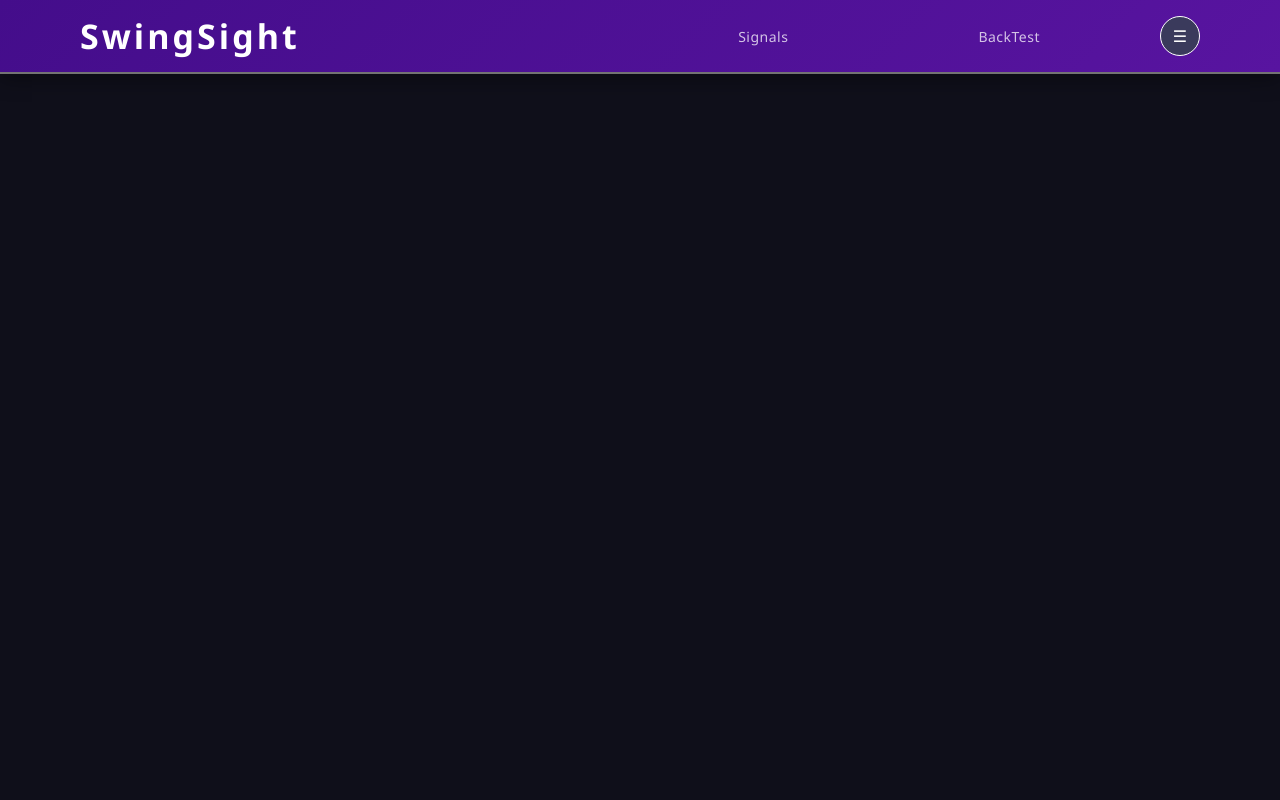
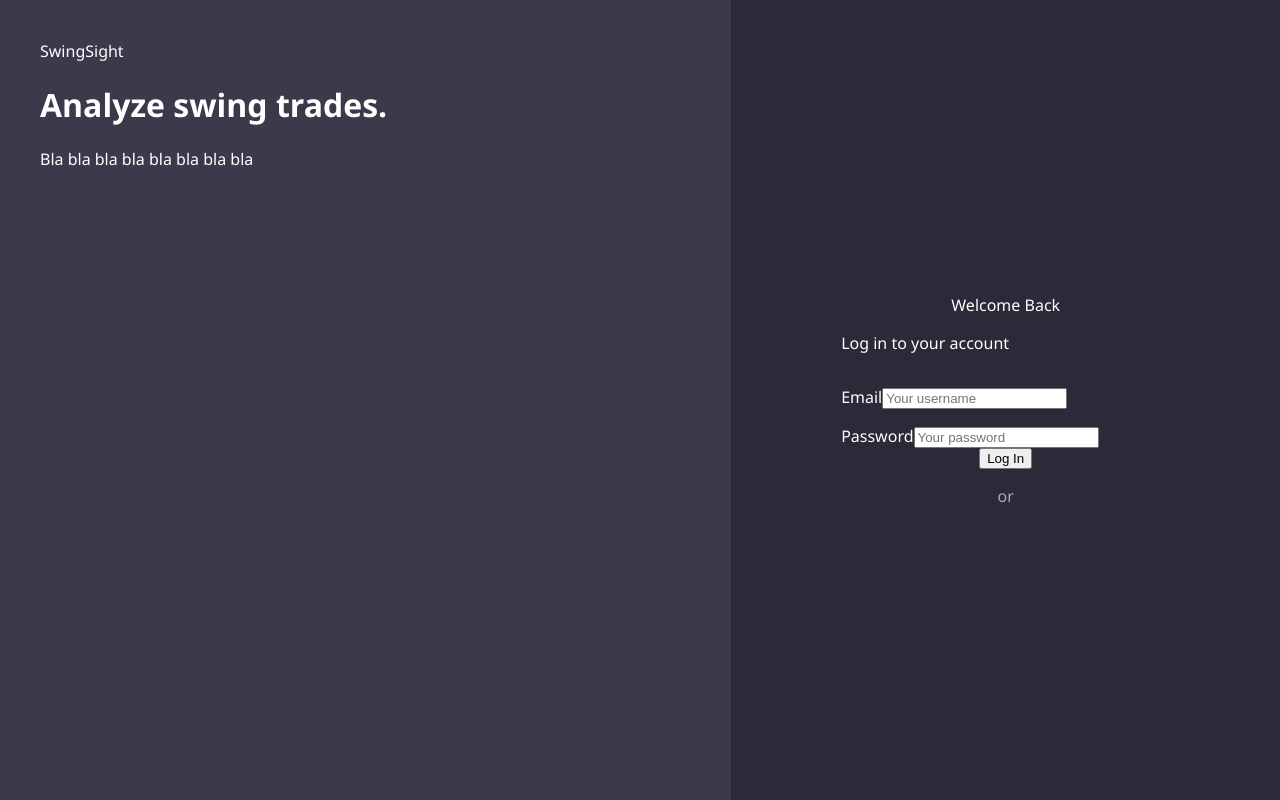
Before and after one commit to Atsano10/SwingSight, a React app in the folder frontend/: page / in a window 1280 px wide. Built offline with nearby package versions, Linux system fonts and the light colour scheme; the HTML template or start-up script is replaced by a standard one.

Commit message:
setup for login styles and inclusion

```diff
--- a/frontend/src/app.jsx
+++ b/frontend/src/app.jsx
@@ -1,37 +1,48 @@
 import { useState } from 'react'
-import {BrowserRouter, Routes, Route, NavLink} from 'react-router-dom'
+import { BrowserRouter, Routes, Route, NavLink, Outlet } from 'react-router-dom'
 import BackTesting from './pages/backTesting.jsx'
 import LiveAnalysis from './pages/liveAnalysis.jsx'
 import Settings from './pages/settings.jsx'
+import LogIn from './pages/login.jsx'
 
-export default function App(){
+function AppLayout() {
     const [isOpen, setIsOpen] = useState(false)
-    return(
-        <BrowserRouter>
+    return (
+        <>
             <header className='navbar'>
-                <h1 className = 'title'>SwingSight</h1>
-                <nav className = 'navButtons'>
-                    <NavLink className = 'link' to="/signals">Signals</NavLink>
-                    <NavLink className = 'link' to = "/backtesting">BackTest</NavLink>
-                    <button className = 'navOptions' onClick={() => setIsOpen(!isOpen)}>&#9776;</button>
+                <h1 className='title'>SwingSight</h1>
+                <nav className='navButtons'>
+                    <NavLink className='link' to="/signals">Signals</NavLink>
+                    <NavLink className='link' to="/backtesting">BackTest</NavLink>
+                    <button className='navOptions' onClick={() => setIsOpen(!isOpen)}>&#9776;</button>
                 </nav>
             </header>
             <div className={`sidePanel ${isOpen ? 'open' : ''}`}>
-                <div className = "sideTop">
-                    <div className = 'sideTitle'>SwingSight</div>
-                    <button className = 'sideClose' onClick = {() => setIsOpen(false)} >X</button>
+                <div className="sideTop">
+                    <div className='sideTitle'>SwingSight</div>
+                    <button className='sideClose' onClick={() => setIsOpen(false)}>X</button>
                 </div>
-                <NavLink className = 'sideLink' to="/signals" onClick = {() => setIsOpen(false)}>Signals</NavLink>
-                <NavLink className = 'sideLink' to = "/backtesting" onClick = {() => setIsOpen(false)}>BackTest</NavLink>
-                <NavLink className = 'sideLink' to = "/settings" onClick = {() => setIsOpen(false)}>Settings</NavLink>
-                <button className = 'logOut'>Log Out</button>
+                <NavLink className='sideLink' to="/signals" onClick={() => setIsOpen(false)}>Signals</NavLink>
+                <NavLink className='sideLink' to="/backtesting" onClick={() => setIsOpen(false)}>BackTest</NavLink>
+                <NavLink className='sideLink' to="/settings" onClick={() => setIsOpen(false)}>Settings</NavLink>
+                <button className='logOut'>Log Out</button>
             </div>
-            <main>
-                <Routes>
-                    <Route path = "/signals" element = {<LiveAnalysis />} />
-                    <Route path = "/backtesting" element = {<BackTesting />} />
-                </Routes>
-            </main>
+            <Outlet />
+        </>
+    )
+}
+
+export default function App() {
+    return (
+        <BrowserRouter>
+            <Routes>
+                <Route path="/" element={<LogIn />} />
+                <Route element={<AppLayout />}>
+                    <Route path="/signals" element={<LiveAnalysis />} />
+                    <Route path="/backtesting" element={<BackTesting />} />
+                    <Route path="/settings" element={<Settings />} />
+                </Route>
+            </Routes>
         </BrowserRouter>
     )
 }
--- a/frontend/src/pages/Login.jsx
+++ b/frontend/src/pages/Login.jsx
@@ -1,5 +1,29 @@
-// Login page — a centered form with email and password inputs
-// On submit, call supabase.auth.signInWithPassword({ email, password })
-// If there's an error, display it below the form
-// On success, navigate to /signals using useNavigate
-// Include a link to /signup for users without an account
+export default function LogIn(){
+    return(
+        <div>
+            <div className = 'logInPanel'>
+                <div className = 'infoPanel'>
+                    <div>SwingSight</div>
+                    <h1>Analyze swing trades.</h1>
+                    <p>Bla bla bla bla bla bla bla bla</p>
+                </div>
+                <div className = 'formPanel'>
+                    <div>Welcome Back</div>
+                    <div className = 'formContainer'>
+                        <p>Log in to your account</p>
+                        <div>
+                            <label>Email</label>
+                            <input type="email" id = 'email' placeholder="Your username" required/>
+                        </div>
+                        <div>
+                            <label htmlFor="password">Password</label>
+                            <input type="password" id = "password" placeholder="Your password" required/>
+                        </div>
+                    </div>
+                    <button >Log In</button>
+                    <div className="breaker"><span>or</span></div>
+                </div>
+            </div>
+        </div>
+    )
+}
--- a/frontend/src/styles.css
+++ b/frontend/src/styles.css
@@ -1,4 +1,5 @@
 /* Navigation Bar Styles */
+
 .navbar{
     background: linear-gradient(135deg, rgb(68, 13, 139), rgb(88, 20, 160));
     display: flex;
@@ -101,6 +102,7 @@ main {
 }
 
 /* Panel Styles*/
+
 .sidePanel {
     position: fixed;
     top: 0;
@@ -248,7 +250,7 @@ main {
     background: rgba(180, 130, 255, 0.9);
 }
 
-/* tradeTable Styles*/
+/* tradeTable Styles */
 
 .signal{
     background-color: #252540;
@@ -288,3 +290,38 @@ main {
     color: white;
     font-weight: 500;
 }
+
+/* LogIn Styles */
+
+.logInPanel {
+    display: grid;
+    grid-template-columns: 2fr 1.5fr;
+    height: 100vh;
+}
+
+.infoPanel {
+    background-color: #3a3a4a;
+    color: white;
+    padding: 40px;
+}
+
+.formPanel {
+    background-color: #2a2a38;
+    display: flex;
+    flex-direction: column;
+    justify-content: center;
+    align-items: center;
+}
+
+.formContainer {
+    width: 60%;
+    display: flex;
+    flex-direction: column;
+    gap: 16px;
+}
+
+.breaker {
+    text-align: center;
+    color: #aaa;
+    margin-top: 16px;
+}
```
